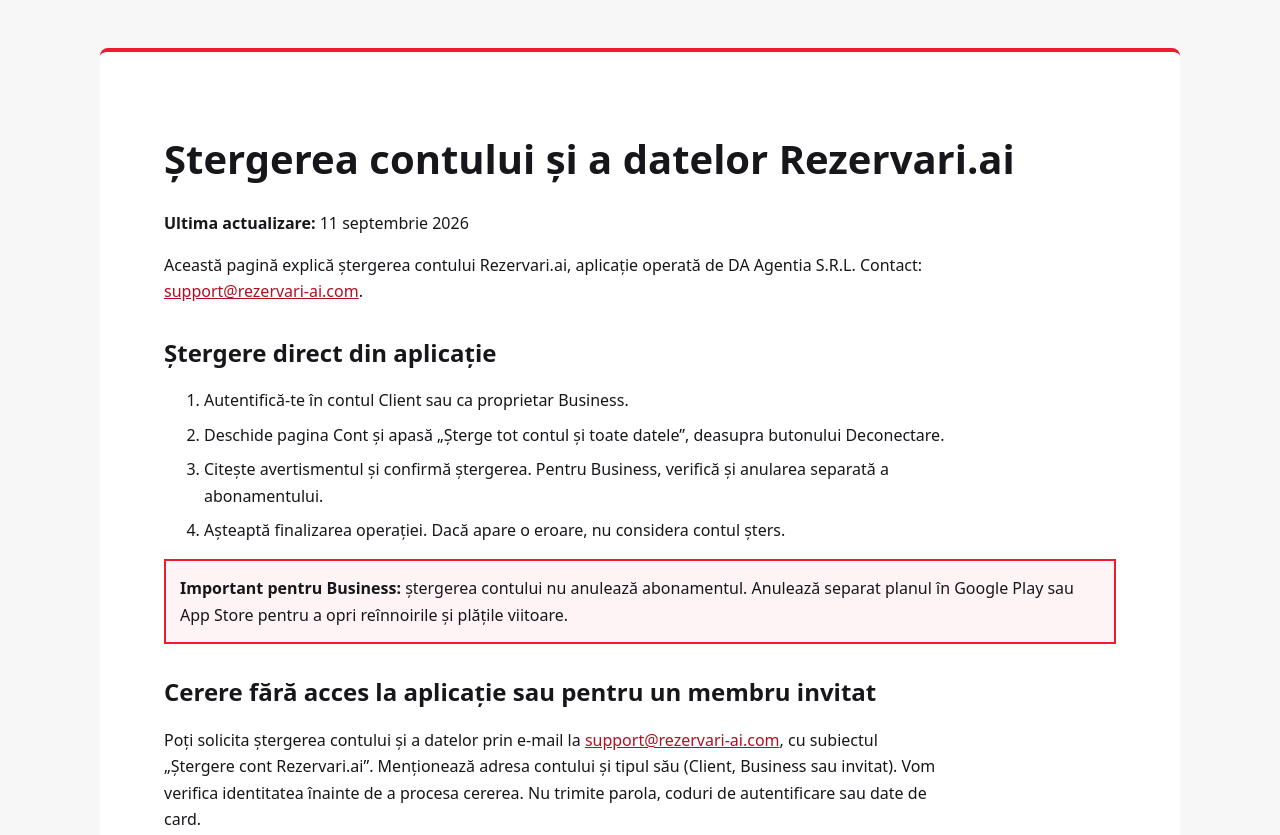
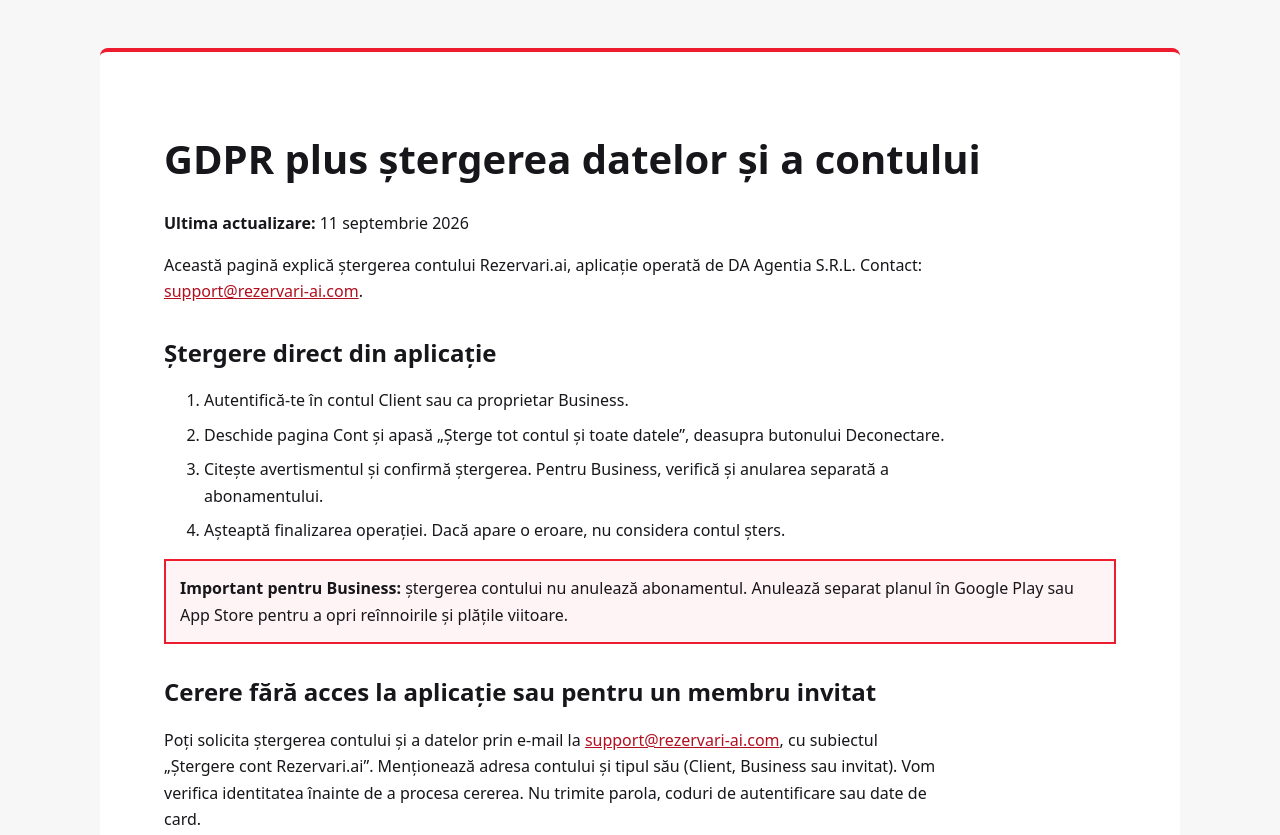
Before and after one commit to davidparaschiv/rezervari-ai, a website: page delete-account-info.html in a window 1280 px wide. Shown: the top 835 px of the page. Drawn offline with Linux system fonts and the light colour scheme.

Commit message:
final stable

```diff
--- a/delete-account-info.html
+++ b/delete-account-info.html
@@ -7,7 +7,7 @@
 <style>body{margin:0;background:#f7f7f8;color:#17171b;font:16px/1.65 system-ui,sans-serif}main{max-width:820px;margin:auto;padding:40px 22px 80px;background:#fff}h1,h2{line-height:1.2}h2{margin-top:34px}aside{padding:14px;border:2px solid #ed1c2f;background:#fff4f5}a{color:#b20f20;overflow-wrap:anywhere}li{margin:8px 0}nav{margin-top:34px;border-top:1px solid #ddd;padding-top:18px}nav a{display:block;margin:8px 0}body{padding:48px 32px}main{max-width:1080px;padding:56px 64px 72px;box-sizing:border-box;border-top:4px solid #ed1c2f;border-radius:8px}h1{font-size:40px}p,li{max-width:85ch}nav{display:flex;gap:24px;flex-wrap:wrap}@media(max-width:700px){body{padding:0}main{padding:32px 22px}h1{font-size:30px}nav{display:block}}</style>
 </head>
 <body><main>
-<h1>Ștergerea contului și a datelor Rezervari.ai</h1>
+<h1>GDPR plus ștergerea datelor și a contului</h1>
 <p><strong>Ultima actualizare:</strong> 11 septembrie 2026</p>
 <p>Această pagină explică ștergerea contului Rezervari.ai, aplicație operată de DA Agentia S.R.L. Contact: <a href="mailto:support@rezervari-ai.com">support@rezervari-ai.com</a>.</p>
 <h2>Ștergere direct din aplicație</h2>
```
Also changed, not shown: index.html (+1 -1 lines).
